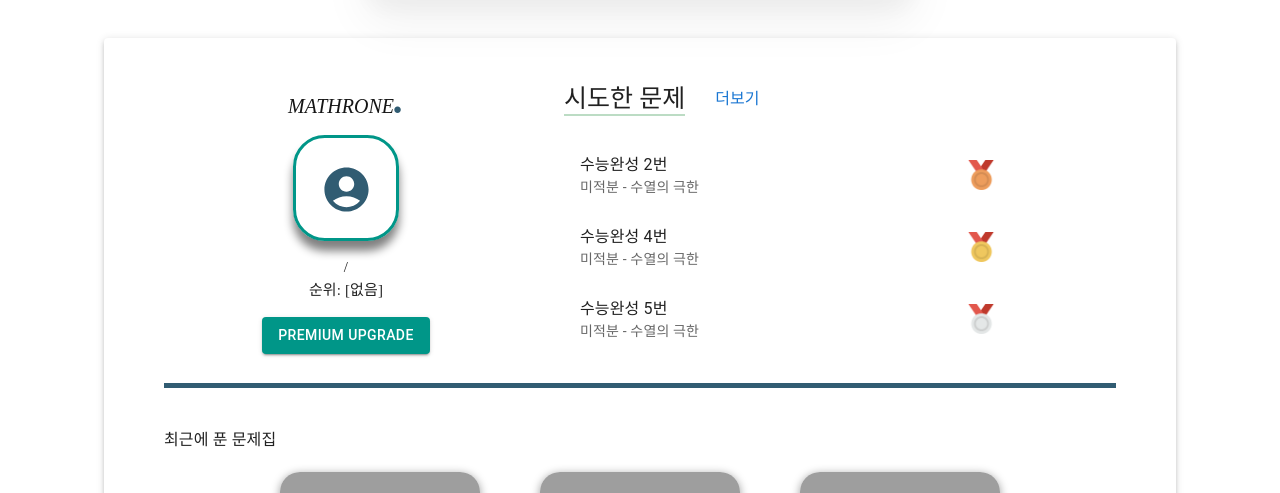
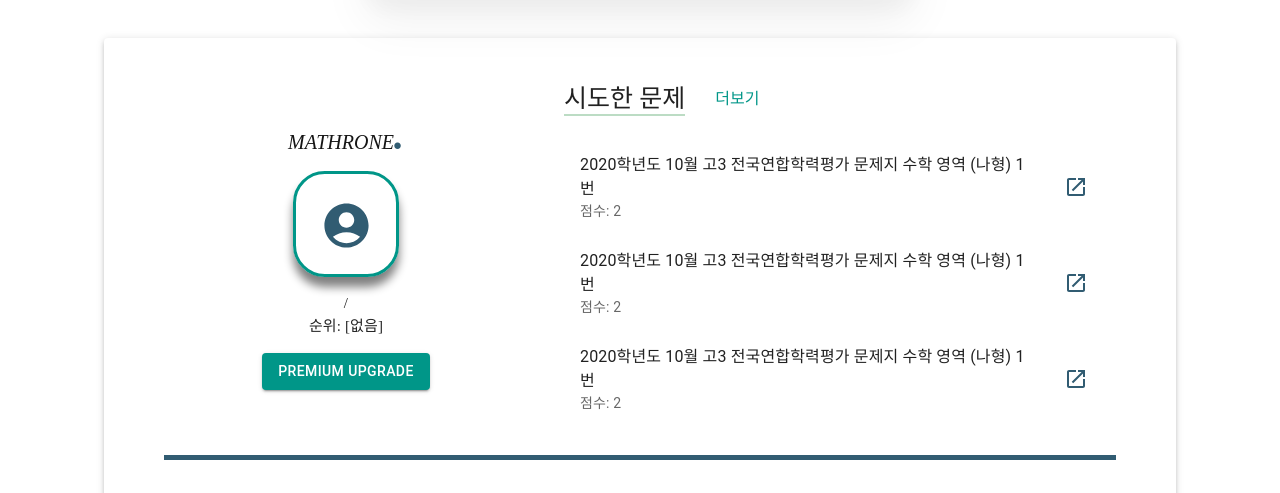
Before and after one commit to 2021-Techeer-teamC/MATHRONE_Frontend, a React (Create React App) app: page /profile in a window 1280 px wide. Shown: the part 167-660 px from the top of the page. Built offline with nearby package versions, Linux system fonts and the light colour scheme; no server answers; grey boxes are pictures that could not be loaded; a web font is replaced by a local one.

Commit message:
feature: 문제 리스트 출력 방식 변경

```diff
--- a/src/components/Header/index.js
+++ b/src/components/Header/index.js
@@ -25,6 +25,7 @@ const Header = observer(() => {
     setLoading(true);
     submitLogout().then(() => {
       if (thirdParty === 'kakao') {
+        // kakao logout api call
         window.location.href = KAKAO_LOGOUT_URL; //카카오 로그아웃
       }
       setLoading(false);
--- /dev/null
+++ b/src/pages/Profile/components/ProblemList/index.js
@@ -0,0 +1,53 @@
+import { Grid, ListItem, ListItemIcon, ListItemText } from '@mui/material';
+import List from '@mui/material/List';
+// import Gold from '../../../../assets/image/gold-medal.png';
+// import Silver from '../../../../assets/image/silver-medal.png';
+// import Bronze from '../../../../assets/image/bronze-medal.png';
+import Pencil from '../../../../assets/image/pencil.png';
+import OpenInNewIcon from '@mui/icons-material/OpenInNew';
+import Link from '@mui/material/Link';
+import './style.css';
+
+// only for Profile page
+const ProblemList = ({ data, title }) => {
+  // let icon = {
+  //   1: Bronze,
+  //   2: Silver,
+  //   3: Gold,
+  // };
+
+  return (
+    <>
+      <div className="problemlist-title-div">
+        <label className="problemlist-title">{title}</label>
+        <Link className="problemlist-view-more" underline="hover">
+          {'더보기'}
+        </Link>
+      </div>
+      {data.length !== 0 ? (
+        <List>
+          {data.slice(0, 10).map((item) => (
+            <ListItem>
+              <ListItemText
+                primary={item.title + ' ' + item.problemNum + '번'}
+                secondary={`점수: ${item.levelOfDiff}`}
+              />
+              <ListItemIcon>
+                <OpenInNewIcon />
+              </ListItemIcon>
+            </ListItem>
+          ))}
+        </List>
+      ) : (
+        <div className="problemlist-no-data">
+          <img src={Pencil} width="100px" alt="pencil" />
+          <label className="problemlist-label-none">
+            충분한 데이터가 수집되지 않았습니다.
+          </label>
+        </div>
+      )}
+    </>
+  );
+};
+
+export default ProblemList;
--- /dev/null
+++ b/src/pages/Profile/components/ProblemList/style.css
@@ -0,0 +1,40 @@
+/* ProblemList */
+.problemlist-title-div {
+  display: flex;
+  text-align: left;
+  align-items: center;
+  padding-bottom: 15px;
+}
+
+.problemlist-title {
+  font-family: NotoSans-Bold;
+  /* font-size: 25px; */
+  border-bottom: 2px solid #bcdcc4;
+}
+
+.problemlist-view-more {
+  color: #009688 !important;
+  padding-left: 30px;
+  cursor: pointer;
+}
+
+.problemlist-no-data {
+  display: flex;
+  flex-direction: column;
+  justify-content: center;
+  align-items: center;
+  padding-top: 100px;
+}
+
+.problemlist-label-none {
+  text-align: center;
+  align-items: center;
+  color: #434343;
+  padding-top: 40px;
+}
+
+.MuiListItemIcon-root {
+  color: #315c72 !important;
+  margin-left: 32px;
+  cursor: pointer;
+}
--- a/src/pages/Profile/index.tsx
+++ b/src/pages/Profile/index.tsx
@@ -1,5 +1,7 @@
 import { useEffect } from 'react';
 import { createTheme, ThemeProvider } from '@mui/material/styles';
+import { observer } from 'mobx-react-lite';
+import { useStore } from '../../store';
 import Typography from '@mui/material/Typography';
 import Paper from '@mui/material/Paper';
 import Button from '@mui/material/Button';
@@ -10,10 +12,8 @@ import Header from '../../components/Header';
 import NavBar from '../../components/NavBar/index.js';
 import Footer from '../../components/Footer/index.js';
 import WorkbookSlider from '../../components/WorkbookSlider';
-import ProblemList from '../../components/ProblemList';
+import ProblemList from './components/ProblemList';
 import profileService from '../../services/profileService';
-import { observer } from 'mobx-react-lite';
-import { useStore } from '../../store';
 import AccountCircleIcon from '@mui/icons-material/AccountCircle';
 // import AccountCircleIcon from '@mui/icons-material/AccountCircle';
 // import { profileItem } from '../../types/profileItem';
@@ -120,27 +120,46 @@ const itemData = [
 
 const tryData = [
   {
-    problem_id: '01-01-00001',
-    problem_num: '2',
-    workbook_title: '수능완성',
-    level: 1,
-    subject: '미적분',
-    chapter: '수열의 극한',
+    problemId: '04-01-00001',
+    problemNum: 1,
+    chapterId: '01',
+    workbookId: '04',
+    levelOfDiff: 2,
+    iscorrect: true,
+    title: '2020학년도 10월 고3 전국연합학력평가 문제지 수학 영역 (나형)',
   },
   {
-    problem_id: '01-01-00002',
-    problem_num: '4',
-    workbook_title: '수능완성',
-    level: 3,
-    subject: '미적분',
-    chapter: '수열의 극한',
+    problemId: '04-01-00001',
+    problemNum: 1,
+    chapterId: '01',
+    workbookId: '04',
+    levelOfDiff: 2,
+    iscorrect: true,
+    title: '2020학년도 10월 고3 전국연합학력평가 문제지 수학 영역 (나형)',
   },
   {
-    problem_id: '01-01-00003',
-    problem_num: '5',
-    workbook_title: '수능완성',
-    level: 2,
-    subject: '미적분',
-    chapter: '수열의 극한',
+    problemId: '04-01-00001',
+    problemNum: 1,
+    chapterId: '01',
+    workbookId: '04',
+    levelOfDiff: 2,
+    iscorrect: true,
+    title: '2020학년도 10월 고3 전국연합학력평가 문제지 수학 영역 (나형)',
   },
+  // {
+  //   problem_id: '01-01-00002',
+  //   problem_num: '4',
+  //   workbook_title: '수능완성',
+  //   level: 3,
+  //   subject: '미적분',
+  //   chapter: '수열의 극한',
+  // },
+  // {
+  //   problem_id: '01-01-00003',
+  //   problem_num: '5',
+  //   workbook_title: '수능완성',
+  //   level: 2,
+  //   subject: '미적분',
+  //   chapter: '수열의 극한',
+  // },
 ];
```
